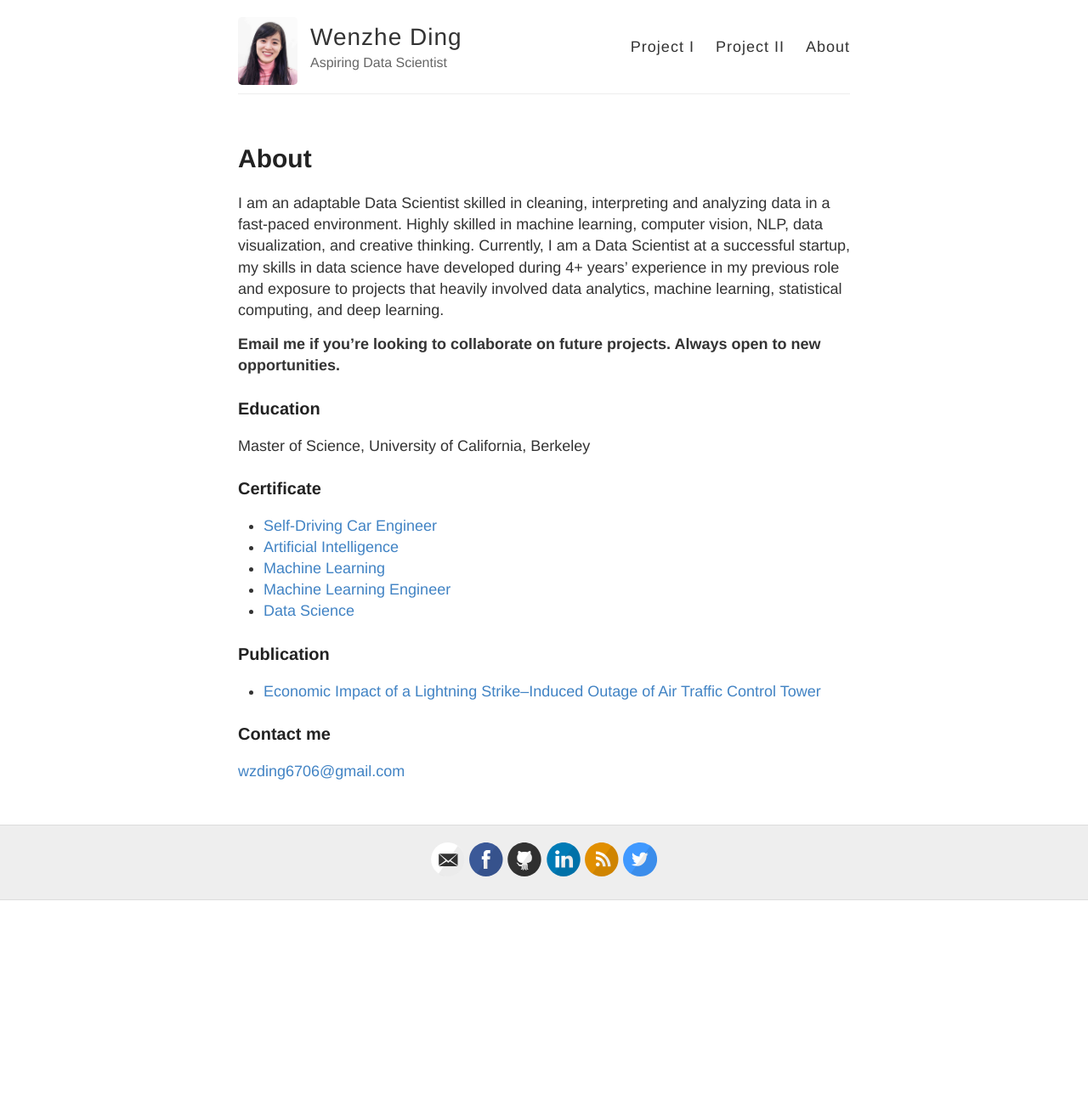
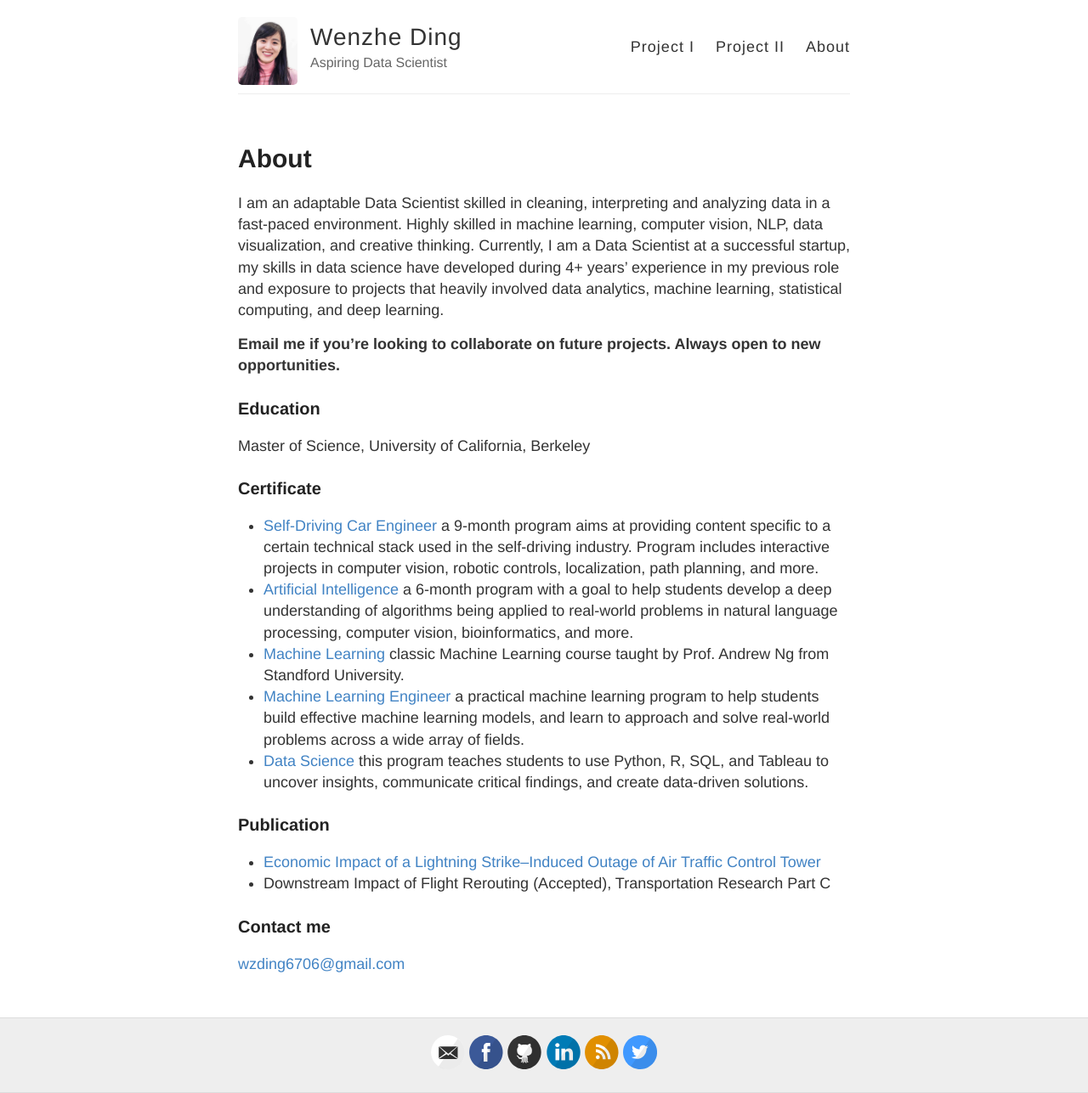
Before and after one commit to wzding/deprecated_wzding.github.io, a Jekyll site: the page built from about.md, in a window 1280 px wide. Shown: the whole page at 85% size. Built offline with Jekyll 4.4.1, drawn with Linux system fonts in a browser that asks for light colours; before the commit the page ends 1060 px from its top, so only the background shows below that.

Commit message:
added details of certificates

```diff
--- a/about.md
+++ b/about.md
@@ -14,17 +14,17 @@ Master of Science, University of California, Berkeley
 
 ### Certificate
 
-* [Self-Driving Car Engineer](https://wzding.github.io/wzding.github.io/SDC_nano.pdf){:target="_blank"}
-* [Artificial Intelligence](https://wzding.github.io/wzding.github.io/AI_nano.pdf){:target="_blank"}
-* [Machine Learning](https://wzding.github.io/wzding.github.io/Coursera.pdf){:target="_blank"}
-* [Machine Learning Engineer](https://wzding.github.io/wzding.github.io/ml_nano.pdf){:target="_blank"}
-* [Data Science](https://wzding.github.io/wzding.github.io/data_analyst.pdf){:target="_blank"}
+* [Self-Driving Car Engineer](https://wzding.github.io/wzding.github.io/SDC_nano.pdf){:target="_blank"} a 9-month program aims at providing content specific to a certain technical stack used in the self-driving industry. Program includes interactive projects in computer vision, robotic controls, localization, path planning, and more.
+* [Artificial Intelligence](https://wzding.github.io/wzding.github.io/AI_nano.pdf){:target="_blank"} a 6-month program with a goal to help students develop a deep understanding of algorithms being applied to real-world problems in natural language processing, computer vision, bioinformatics, and more.
+* [Machine Learning](https://wzding.github.io/wzding.github.io/Coursera.pdf){:target="_blank"} classic Machine Learning course taught by Prof. Andrew Ng from Standford University.
+* [Machine Learning Engineer](https://wzding.github.io/wzding.github.io/ml_nano.pdf){:target="_blank"} a practical machine learning program to help students build effective machine learning models, and learn to approach and solve real-world problems across a wide array of fields.
+* [Data Science](https://wzding.github.io/wzding.github.io/data_analyst.pdf){:target="_blank"} this program teaches students to use Python, R, SQL, and Tableau to uncover insights, communicate critical findings, and create data-driven solutions.
 
 
 ### Publication
 
 * [Economic Impact of a Lightning Strike–Induced Outage of Air Traffic Control Tower](https://trrjournalonline.trb.org/doi/pdf/10.3141/2501-10){:target="_blank"}
-
+* Downstream Impact of Flight Rerouting (Accepted), Transportation Research Part C
 
 ### Contact me
 
```
